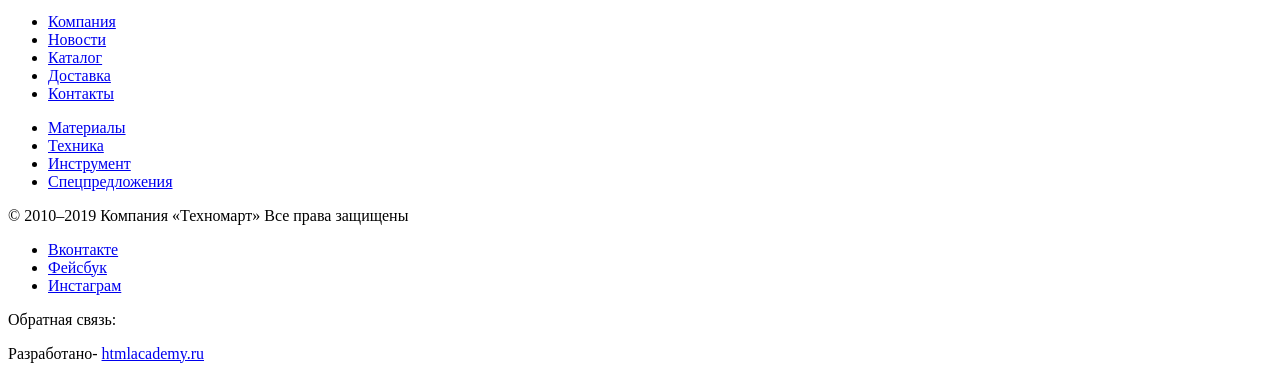
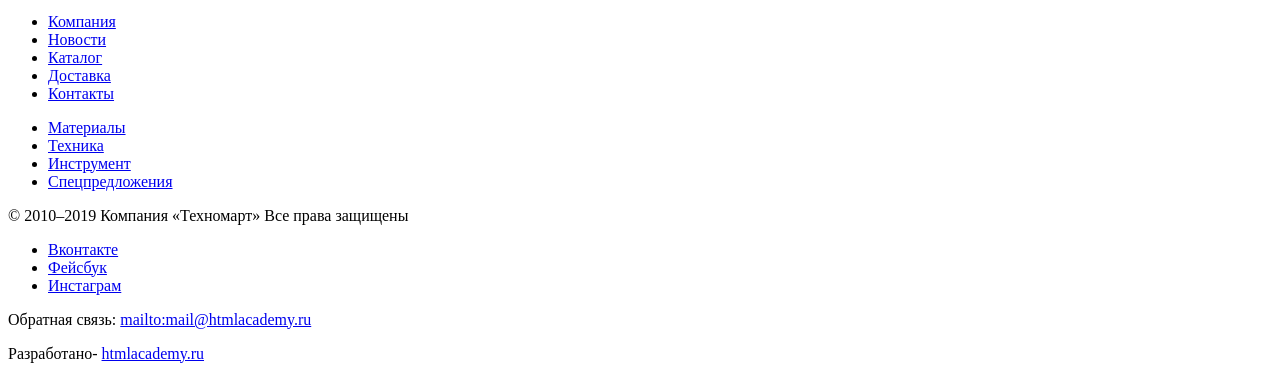
Before and after one commit to Boroda87/971931-technomart-24, a plain HTML site: page index.html in a window 1280 px wide. Shown: the part 803-1182 px from the top of the page. Drawn offline with Linux system fonts and the light colour scheme.

Commit message:
Добавил ссылку на почтовый адрес

```diff
--- a/index.html
+++ b/index.html
@@ -233,7 +233,7 @@
     </div>
     <p class="feedback">
       Обратная связь:
-      <a href="mailto:mail@htmlacademy.ru"></a>
+      <a href="mailto:mail@htmlacademy.ru">mailto:mail@htmlacademy.ru</a>
     </p>
     <p class="developer">
       Разработано-
```
